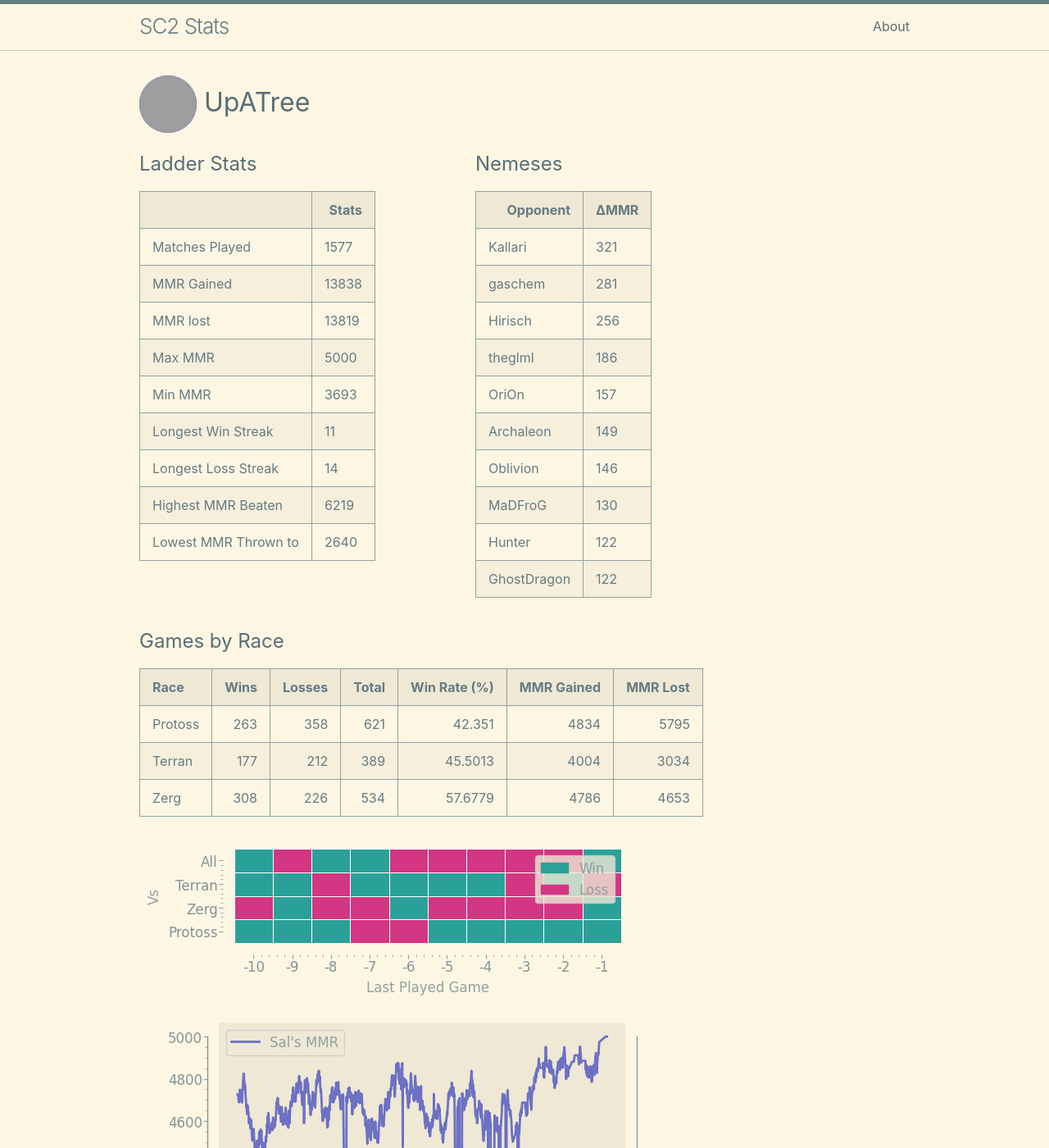
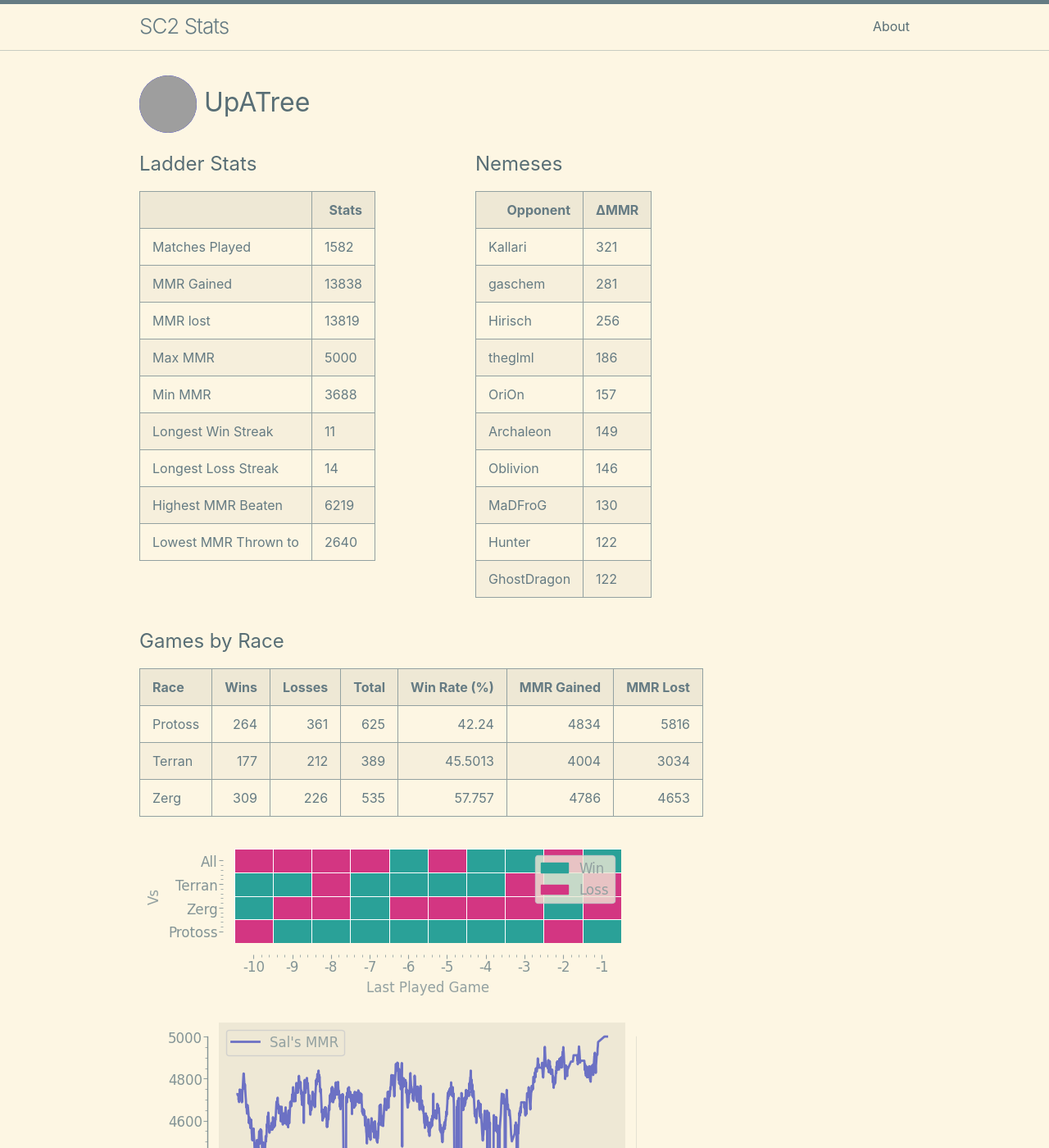
Before and after one commit to kylermurphy/UpATree, a Jekyll site: the page built from docs/index.md, in a window 1280 px wide and 1400 px high. Shown: the whole window at 82% size. Built offline with Jekyll 4.4.1, drawn with Linux system fonts in a browser that asks for light colours; grey boxes are pictures that could not be loaded.

Commit message:
running on push

```diff
--- a/docs/index.md
+++ b/docs/index.md
@@ -18,7 +18,7 @@ layout: home
   <tbody>
     <tr>
       <td>Matches Played</td>
-      <td>1577</td>
+      <td>1582</td>
     </tr>
     <tr>
       <td>MMR Gained</td>
@@ -34,7 +34,7 @@ layout: home
     </tr>
     <tr>
       <td>Min MMR</td>
-      <td>3693</td>
+      <td>3688</td>
     </tr>
     <tr>
       <td>Longest Win Streak</td>
@@ -114,9 +114,9 @@ layout: home
 
 | Race    |   Wins |   Losses |   Total |   Win Rate (%) |   MMR Gained |   MMR Lost |
 |:--------|-------:|---------:|--------:|---------------:|-------------:|-----------:|
-| Protoss |    263 |      358 |     621 |        42.351  |         4834 |       5795 |
+| Protoss |    264 |      361 |     625 |        42.24   |         4834 |       5816 |
 | Terran  |    177 |      212 |     389 |        45.5013 |         4004 |       3034 |
-| Zerg    |    308 |      226 |     534 |        57.6779 |         4786 |       4653 |
+| Zerg    |    309 |      226 |     535 |        57.757  |         4786 |       4653 |
 
 ![Games by Race](./assets/gm_hist.png)
 
--- a/log.txt
+++ b/log.txt
@@ -745,3 +745,4 @@ Writing a log file 2025-03-30 16:49:29.
 Writing a log file 2025-03-30 17:19:18.
 Writing a log file 2025-03-30 17:34:31.
 Writing a log file 2025-03-30 17:48:10.
+Writing a log file 2025-03-30 18:29:08.
```
Also changed, not shown: docs/assets/MMR.png, docs/assets/daily.png, docs/assets/gm_hist.png, docs/assets/r_wrt.png, 1 other file.
